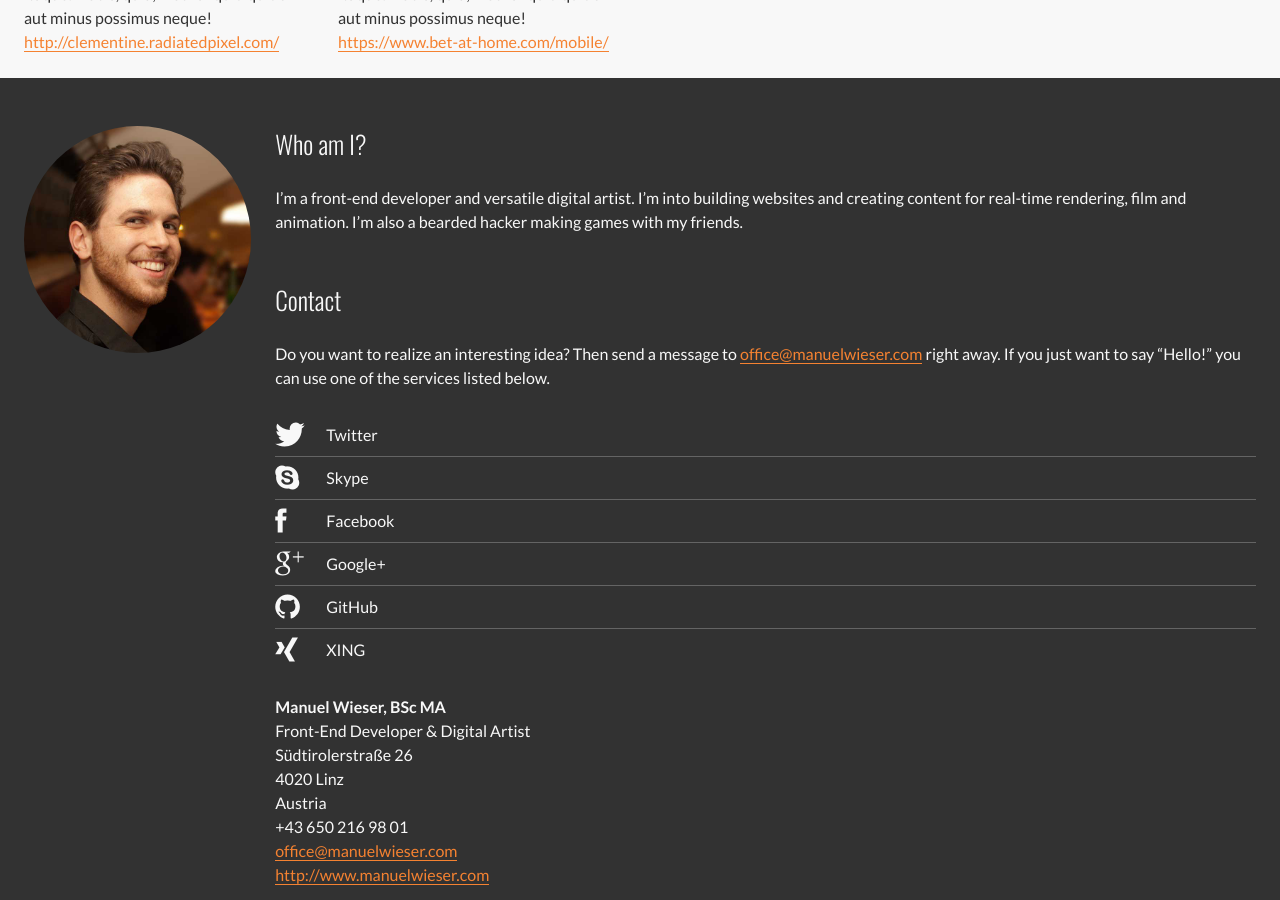
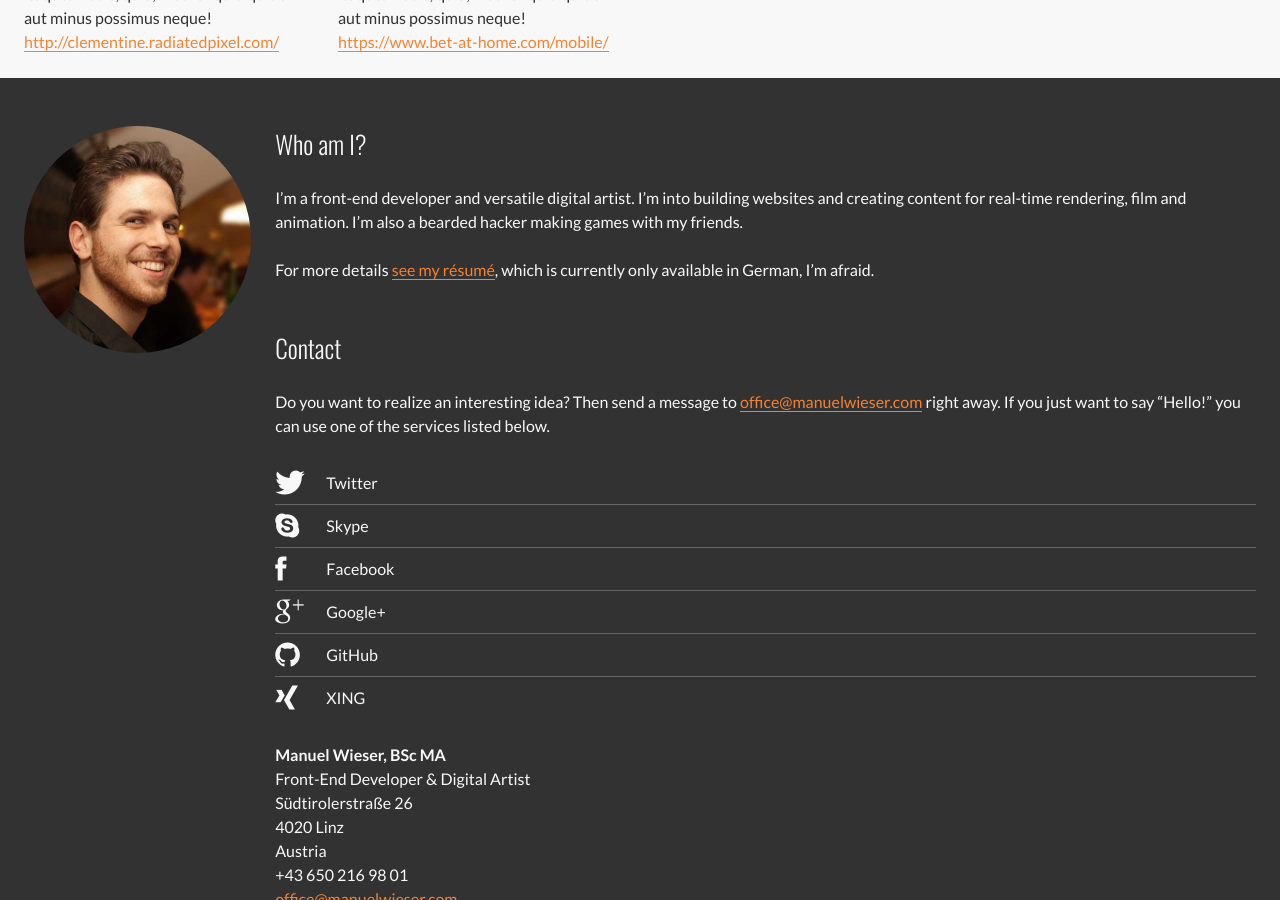
Before and after one commit to Lorti/2014, a Jekyll site: the page built from index.html, in a window 1280 px wide and 900 px high, scrolled down 840 px. Built offline with Jekyll 4.4.1, drawn with Linux system fonts in a browser that asks for light colours; nearby versions of some CDN libraries.

Commit message:
Added a link to my résumé and fixed the image.

```diff
--- a/_layouts/default.html
+++ b/_layouts/default.html
@@ -27,12 +27,13 @@
 
       <footer class="Footer">
         <div class="Grid Grid--gutter">
-          <div class="Grid-item smaller-u-sizeTwoFifths medium-u-sizeOneThird large-u-sizeOneFifth">
+          <div class="Grid-item u-sizeOneWhole smaller-u-sizeTwoFifths medium-u-sizeOneThird large-u-sizeOneFifth">
             <img class="Footer-portrait" src="{{ site.url }}/images/manuel.jpg" alt="Portrait">
           </div>
-          <div class="Grid-item smaller-u-sizeThreeFifths medium-u-sizeTwoThirds large-u-sizeFourFifths">
+          <div class="Grid-item u-sizeOneWhole smaller-u-sizeThreeFifths medium-u-sizeTwoThirds large-u-sizeFourFifths">
             <h2>Who am I?</h2>
             <p>I’m a front-end developer and versatile digital artist. I’m into building websites and creating content for real-time rendering, film and animation. I’m also a bearded hacker making games with my friends.</p>
+            <p>For more details <a href="http://public.manuelwieser.com/lebenslauf-manuel-wieser.pdf">see my résumé</a>, which is currently only available in German, I’m afraid.</p>
 
             <h2 id="contact">Contact</h2>
             <p>Do you want to realize an interesting idea? Then send a message to <a href="mailto:office@manuelwieser.com?subject=Let%E2%80%99s%20work%20together">office@manuelwieser.com</a> right away. If you just want to say “Hello!” you can use one of the services listed below.</p>
```
